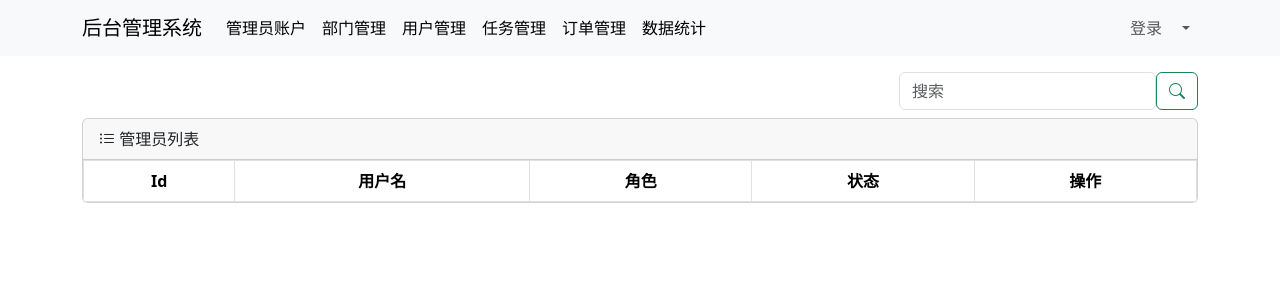
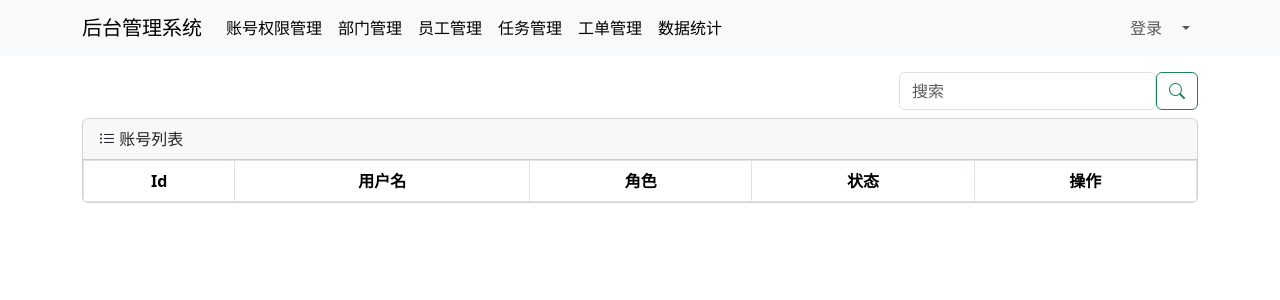
Before and after one commit to aphllis/EmployeeMs, a Django app: template app01/templates/admin_lst.html in a window 1280 px wide. Shown: the top 300 px of the page. Run offline with Django 5.2, Linux system fonts and the light colour scheme; the template is opened without the code that fills it, so the values that code supplies are empty; some libraries are stand-ins or nearby versions.

Commit message:
frontend update

```diff
--- a/app01/templates/admin_lst.html
+++ b/app01/templates/admin_lst.html
@@ -20,7 +20,7 @@
     </div>
     <div class="card ">
         <div class="card-header align-items-centerr">
-            <i class="bi bi-list-ul"></i> 管理员列表
+            <i class="bi bi-list-ul"></i> 账号列表
         </div>
         <div></div>
         <table class="table table-bordered mb-0 text-center">
--- a/app01/templates/layout.html
+++ b/app01/templates/layout.html
@@ -30,19 +30,19 @@
         <div class="collapse navbar-collapse" id="navbarNavDropdown">
             <ul class="navbar-nav nav-fill me-auto">
                 <li class="nav-item">
-                    <a class="nav-link active" aria-current="page" href="/admin/lst">管理员账户</a>
+                    <a class="nav-link active" aria-current="page" href="/admin/lst">账号权限管理</a>
                 </li>
                 <li class="nav-item">
                     <a class="nav-link active" aria-current="page" href="/department/lst">部门管理</a>
                 </li>
                 <li class="nav-item">
-                    <a class="nav-link active" aria-current="page" href="/usr/lst">用户管理</a>
+                    <a class="nav-link active" aria-current="page" href="/usr/lst">员工管理</a>
                 </li>
                 <li class="nav-item">
                     <a class="nav-link active" aria-current="page" href="/task/lst">任务管理</a>
                 </li>
                 <li class="nav-item">
-                    <a class="nav-link active" aria-current="page" href="/order/lst">订单管理</a>
+                    <a class="nav-link active" aria-current="page" href="/order/lst">工单管理</a>
                 </li>
                 <li class="nav-item">
                     <a class="nav-link active" aria-current="page" href="/chart/lst">数据统计</a>
```
